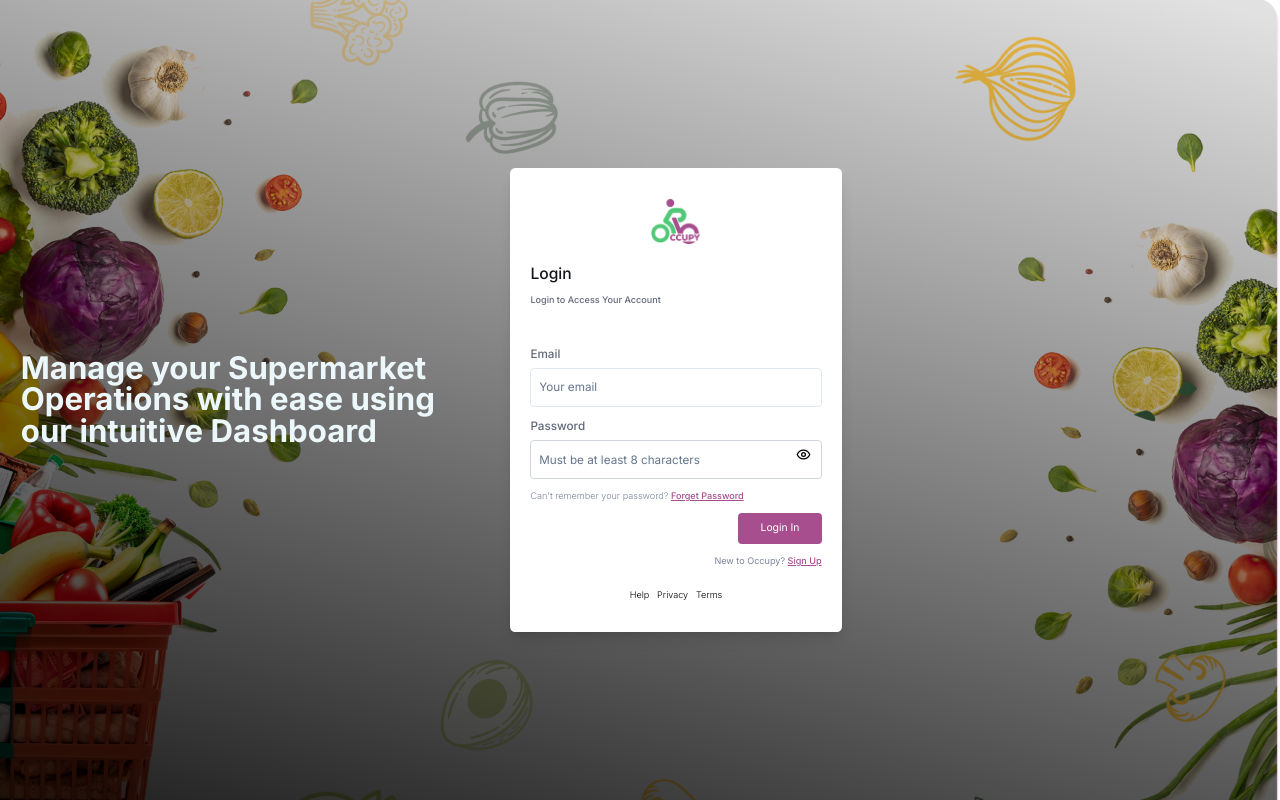
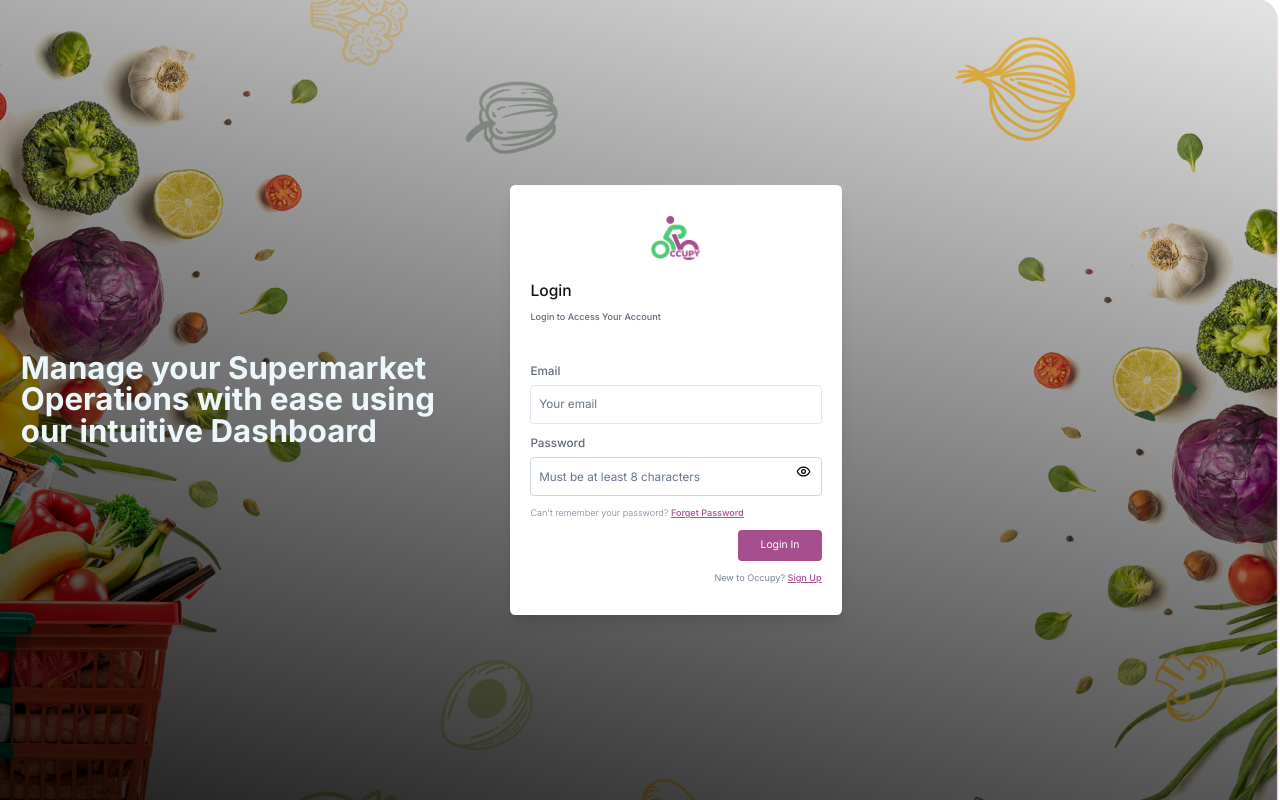
Before and after one commit to Ocuppy/occupyWeb, a Next.js app: page /auth/login in a window 1280 px wide. Built offline with nearby package versions, Linux system fonts and the light colour scheme.

Commit message:
fix font issue on login page

```diff
--- a/src/components/dashboard-layout/Layout.tsx
+++ b/src/components/dashboard-layout/Layout.tsx
@@ -4,7 +4,6 @@ import DashboardHeader from "./DashboardHeader";
 import { Button } from "../ui/button";
 import { AngleLeftIcon } from "@/assets/icon/icons";
 import { cn } from "@/lib/utils";
-import { inter } from "@/pages/_app";
 import { Toaster } from "../ui/toaster";
 import {
   DashboardMenuVisibilityContext,
@@ -88,12 +87,7 @@ const Layout = ({
         <div className="relative mb-12 flex min-h-screen min-w-0 max-w-[100vw] flex-auto flex-col overflow-y-auto overflow-x-hidden">
           <DashboardHeader />
 
-          <main
-            className={cn(
-              "mt-32 h-full flex-1 grow px-4 py-4",
-              inter.className,
-            )}
-          >
+          <main className={cn("font-inter mt-32 h-full flex-1 grow px-4 py-4")}>
             {children}
           </main>
         </div>
--- a/src/components/onboarding/login.tsx
+++ b/src/components/onboarding/login.tsx
@@ -373,14 +373,10 @@ const formik = useFormik({
                   onChange={formik.handleChange}
                   onBlur={formik.handleBlur}
                   value={formik.values.email}
-                  className={`
-                    w-full  bg-white text-lg
-                    ${formik.touched.email && formik.errors.email ? "border-occupy-primary" : ""}
-                    text-[#101828]   // Added text and placeholder colors
-                  `}
+                  className={`w-full bg-white text-lg ${formik.touched.email && formik.errors.email ? "border-occupy-primary" : ""} // Added text and placeholder colors text-[#101828]`}
                 />
                 {formik.touched.email && formik.errors.email ? (
-                  <div className="text-lg text-red-500 font-medium">
+                  <div className="text-lg font-medium text-red-500">
                     {formik.errors.email}
                   </div>
                 ) : null}
@@ -401,11 +397,7 @@ const formik = useFormik({
                   onChange={formik.handleChange}
                   onBlur={formik.handleBlur}
                   value={formik.values.password}
-                  className={`
-                    w-full border-[#D0D5DD] bg-white text-lg
-                    ${formik.touched.password && formik.errors.password ? "border-occupy-primary" : ""}
-                    text-[#101828]  // Added text and placeholder colors
-                  `}
+                  className={`w-full border-[#D0D5DD] bg-white text-lg ${formik.touched.password && formik.errors.password ? "border-occupy-primary" : ""} // Added text and placeholder colors text-[#101828]`}
                 />
                 <div
                   className="absolute right-4 top-[2.85rem] cursor-pointer"
@@ -414,7 +406,7 @@ const formik = useFormik({
                   {showPassword ? <EyeOff size={15} /> : <Eye size={15} />}
                 </div>
                 {formik.touched.password && formik.errors.password ? (
-                  <div className="text-lg text-red-500 font-medium">
+                  <div className="text-lg font-medium text-red-500">
                     {formik.errors.password}
                   </div>
                 ) : null}
@@ -451,11 +443,6 @@ const formik = useFormik({
               </div>
             </form>
           </div>
-          <div className="flex w-full items-center justify-center gap-3 text-center text-sm font-light text-black">
-            <Link href="#">Help</Link>
-            <Link href="#">Privacy</Link>
-            <Link href="#">Terms</Link>
-          </div>
         </div>
       </div>
     </section>
--- a/src/components/website-layout/Footer.tsx
+++ b/src/components/website-layout/Footer.tsx
@@ -23,9 +23,8 @@ const Footer = () => {
                 <p className="text-2xl font-bold">Account</p>
               </div>
               <div className="flex flex-col gap-3">
-                <Link href={"/login"}>My Account</Link>
+                <Link href={"/auth/login"}>My Account</Link>
                 <Link href={"/#"}>FAQs</Link>
-
               </div>
             </div>
             <div className="flex grow flex-col gap-4">
@@ -75,9 +74,7 @@ const Footer = () => {
                 height={40}
               />
             </Link> */}
-            <Link
-              href={"https://www.linkedin.com/company/occupy-mart/ "}
-            >
+            <Link href={"https://www.linkedin.com/company/occupy-mart/ "}>
               <Image
                 src={"/icons/linkedin.svg"}
                 alt="icon"
--- a/src/pages/_app.tsx
+++ b/src/pages/_app.tsx
@@ -4,15 +4,13 @@ import type { ReactElement, ReactNode } from "react";
 import type { NextPage } from "next";
 import type { AppProps } from "next/app";
 import Layout from "@/components/dashboard-layout/Layout";
-import { Inter, Nunito_Sans } from "next/font/google";
 import { DashboardMenuVisibilityProvider } from "@/contexts/DashboardMenuVisibilityContext";
 import { NotificationProvider } from "@/contexts/NotificationContext";
 import Providers from "@/store/redux/Provider";
 import { Toaster } from "@/components/ui/toaster";
 import { OrderNotificationProvider } from "@/contexts/OrderNotificationContext";
+import { Nunito } from "next/font/google";
 
-export const inter = Inter({ subsets: ["latin"] });
-export const nunito = Inter({ subsets: ["latin"], variable: "--font-nunito" });
 export type NextPageWithLayout<P = {}, IP = P> = NextPage<P, IP> & {
   getLayout?: (page: ReactElement) => ReactNode;
 };
@@ -29,7 +27,7 @@ export default function MyApp({ Component, pageProps }: AppPropsWithLayout) {
       <DashboardMenuVisibilityProvider>
         <NotificationProvider>
           <OrderNotificationProvider>
-            <Layout className={`${nunito.variable}`}>{page}</Layout>
+            <Layout className={`font-inter`}>{page}</Layout>
           </OrderNotificationProvider>
         </NotificationProvider>
       </DashboardMenuVisibilityProvider>
@@ -41,7 +39,7 @@ export default function MyApp({ Component, pageProps }: AppPropsWithLayout) {
         <>
           <style jsx global>{`
             html {
-              font-family: ${inter.style.fontFamily};
+              font-family: "Inter", sans-serif;
             }
           `}</style>
           <Toaster />
--- a/src/styles/globals.css
+++ b/src/styles/globals.css
@@ -1,10 +1,10 @@
+@import url("https://fonts.googleapis.com/css2?family=Inter:ital,opsz,wght@0,14..32,100..900;1,14..32,100..900&display=swap");
+
+@import url("https://fonts.googleapis.com/css2?family=Nunito+Sans:ital,opsz,wght@0,6..12,200..1000;1,6..12,200..1000&display=swap");
+
 @tailwind base;
 @tailwind components;
 @tailwind utilities;
-
-@import url("https://fonts.googleapis.com/css2?family=Inter:wght@100..900&display=swap");
-
-@import url("https://fonts.googleapis.com/css2?family=Nunito+Sans:ital,opsz,wght@0,6..12,200..1000;1,6..12,200..1000&display=swap");
 
 @layer base {
   html {
--- a/tailwind.config.ts
+++ b/tailwind.config.ts
@@ -19,7 +19,8 @@ const config = {
     },
     extend: {
       fontFamily: {
-        nunito: ["Nunito Sans", "sans-serif"],
+        nunito: ["Nunito", "sans-serif"],
+        inter: ["Inter", "sans-serif"],
       },
       colors: {
         occupy: {
```
Also changed, not shown: 1 other file (tests, documents, lock files or other folders). Lines whose indentation alone changed are shown as unchanged.
